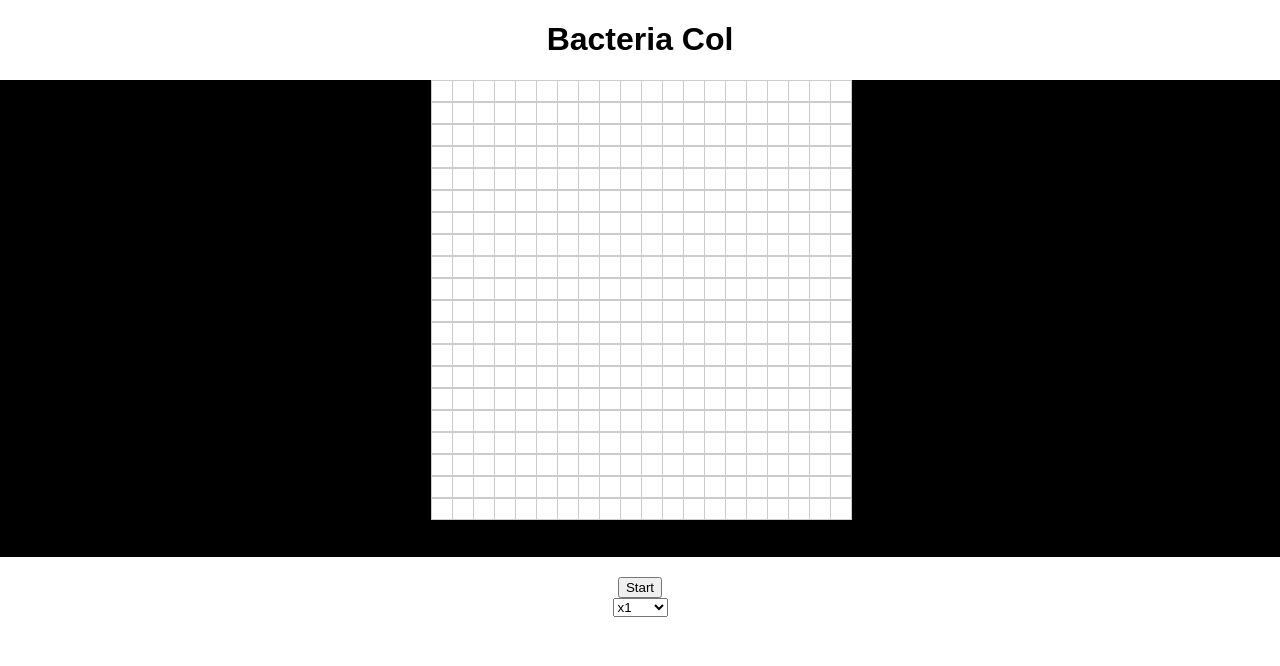
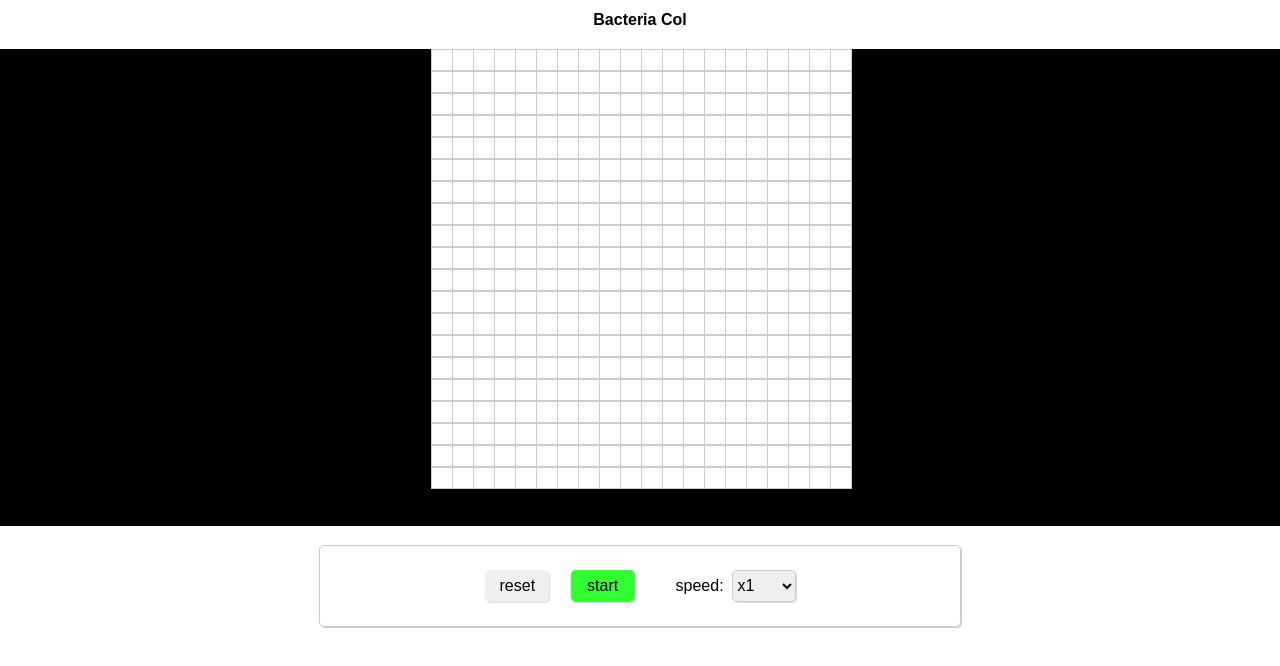
Before and after one commit to Cheekane/Cell-Growth-Simulation, a React (Create React App) app in the folder client/: page / in a window 1280 px wide. Shown: the top 666 px of the page. Built offline with nearby package versions, Linux system fonts and the light colour scheme.

Commit message:
added control styles and reset button

```diff
--- a/client/src/App.tsx
+++ b/client/src/App.tsx
@@ -96,6 +96,12 @@ const App: React.FC = () => {
         setIsRunning(!isRunning)
     }
 
+    // resets the simulation and creates new grid
+    const handleReset = () => {
+        setIsRunning(false)
+        setGrid(createGrid(20, 20))
+    }
+
     // change the interval change from selection options
     const handleIntervalChange = (multiplier: number) => {
         // **DIVIDE TO SPEED UP INTERVAL** NOT MULTPLY (SLOWS/INCREASES INTERVAL) so dumb
@@ -117,6 +123,7 @@ const App: React.FC = () => {
                     selectedMultipier={selectedMultipier}
                     handleStartStop={handleStartStop}
                     handleIntervalChange={handleIntervalChange}
+                    handleReset={handleReset}
                 />
             </div>
         </div>
--- a/client/src/components/Controls/Controls.css
+++ b/client/src/components/Controls/Controls.css
@@ -1,19 +1,73 @@
+* {
+    font-size: 12pt;
+}
+
 .controls-container {
     width: 100%;
+    height: 5rem;
+    display: flex;
+    justify-content: center;
+    align-items: center;
+}
+
+.controls-menu-container {
+    width: 50%;
+    height: 100%;
+    display: flex;
+    justify-content: center;
+    align-items: center;
+    border: 1px solid #ccc;
+    border-radius: 5px;
+    box-shadow: 1px 1px #ccc;
+}
+
+.simulation-run-controls-container {
+    width: 12rem;
+    height: 100%;
+    display: flex;
+    justify-content: center;
+    align-items: center;
+    justify-content: space-evenly;
+}
+
+.start-button {
+    width: 4rem;
+    height: 2rem;
+    background-color: rgb(50, 255, 50);
+    border: 0;
+    border-radius: 5px;
+    box-shadow: 1px 1px #ddd;
+}
+
+.stop-button {
+    width: 4rem;
+    height: 2rem;
+    background-color: rgb(255, 50, 50);
+    border: 0;
+    border-radius: 5px;
+    box-shadow: 1px 1px #ddd;
+}
+
+.reset-button {
+    width: 4rem;
+    height: 2rem;
+    border: 0;
+    border-radius: 5px;
+    box-shadow: 1px 1px #ddd;
+}
+
+.interval-select-speed-container {
+    width: 10rem;
     height: 100%;
     display: flex;
     justify-content: center;
     align-items: center;
 }
 
-.simulation-run-controls-container {
-    width: 5rem;
+.interval-speed-select {
+    width: 4rem;
+    height: 2rem;
+    border: 1px solid #ccc;
+    border-radius: 5px;
+    box-shadow: 1px 1px #ddd;
 }
-
-.start-stop-button {
-
-}
-
-.interval-speed-select {
-    width: 5rem;
-}
--- a/client/src/components/Controls/Controls.tsx
+++ b/client/src/components/Controls/Controls.tsx
@@ -1,4 +1,5 @@
 import React from 'react';
+import './Controls.css'
 
 // control props from App
 interface ControlProps {
@@ -6,31 +7,32 @@ interface ControlProps {
     selectedMultipier: number;
     handleStartStop: () => void;
     handleIntervalChange: (multiplier: number) => void;
-
+    handleReset: () => void;
 }
 
 /*
     simulation control component of the simulation, start, stop, pause, change interval selection
 */
-const Controls: React.FC<ControlProps> = ({ isRunning, selectedMultipier, handleStartStop, handleIntervalChange }) => {
+const Controls: React.FC<ControlProps> = ({ isRunning, selectedMultipier, handleStartStop, handleIntervalChange, handleReset }) => {
     // change the interval change from selection options
     const handleChange = (event: React.ChangeEvent<HTMLSelectElement>) => {
         // convert to float and set the multiplier and interval
         const multiplier = parseFloat(event.target.value)
-        // **DIVIDE TO SPEED UP INTERVAL** NOT MULTPLY (SLOWS/INCREASES INTERVAL) so dumb
         handleIntervalChange(multiplier)
-        console.log(multiplier)
     }
 
     return (
         <div className='controls-container'>
+            <div className='controls-menu-container'>
                 <div className='simulation-run-controls-container'>
-            <button className="start-stop-button" onClick={handleStartStop}>
-                {isRunning ? 'Stop' : 'Start'}
+                    <button className='reset-button' onClick={handleReset}>reset</button>
+                    <button className={isRunning ? 'stop-button' : 'start-button'} onClick={handleStartStop}>
+                        {isRunning ? 'stop' : 'start'}
                     </button>
                 </div>
-            <div className='interval-speed-select'>
-                <select value={selectedMultipier} onChange={handleChange}>
+                <div className='interval-select-speed-container'>
+                    <label>speed: &nbsp;</label>
+                    <select className='interval-speed-select' value={selectedMultipier} onChange={handleChange}>
                         <option value={8}>x8</option>
                         <option value={4}>x4</option>
                         <option value={2}>x2</option>
@@ -40,6 +42,7 @@ const Controls: React.FC<ControlProps> = ({ isRunning, selectedMultipier, handle
                     </select>
                 </div>
             </div>
+        </div>
     );
 };
 
```
Lines whose indentation alone changed are shown as unchanged.
